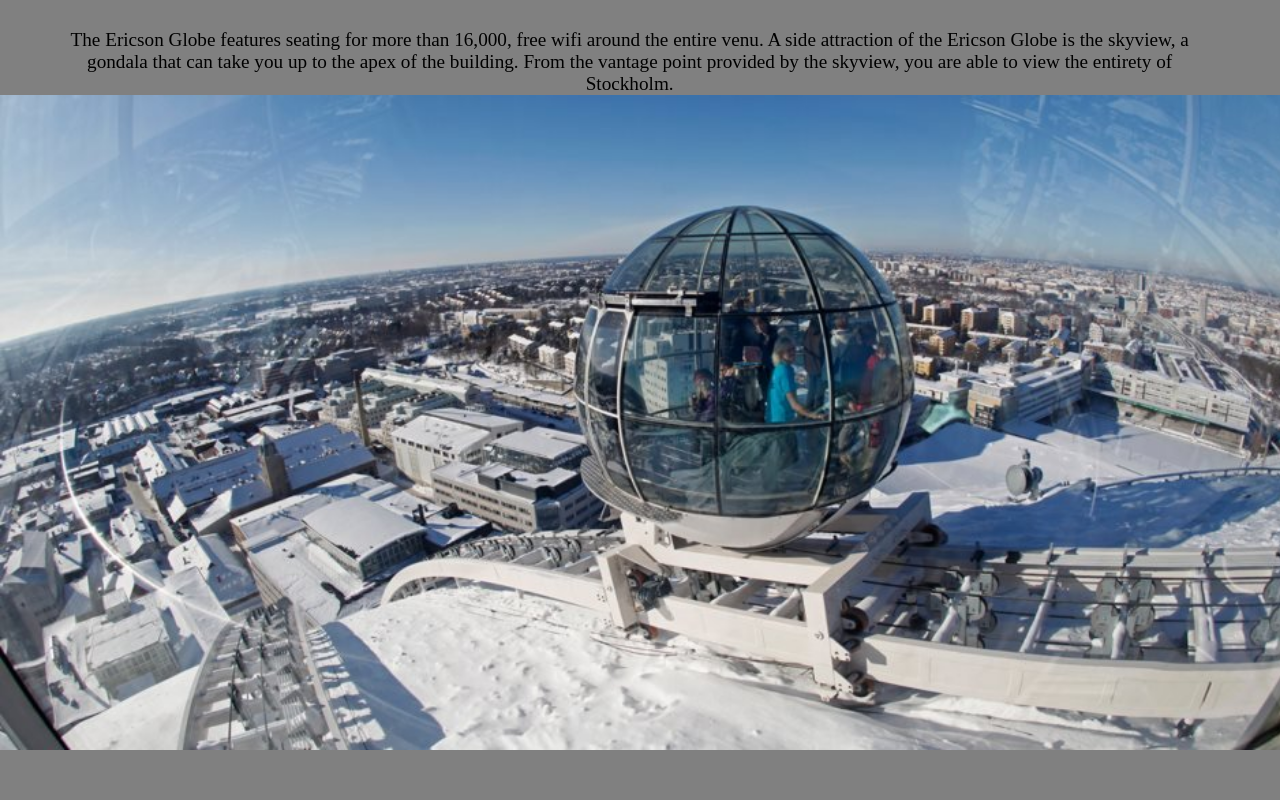
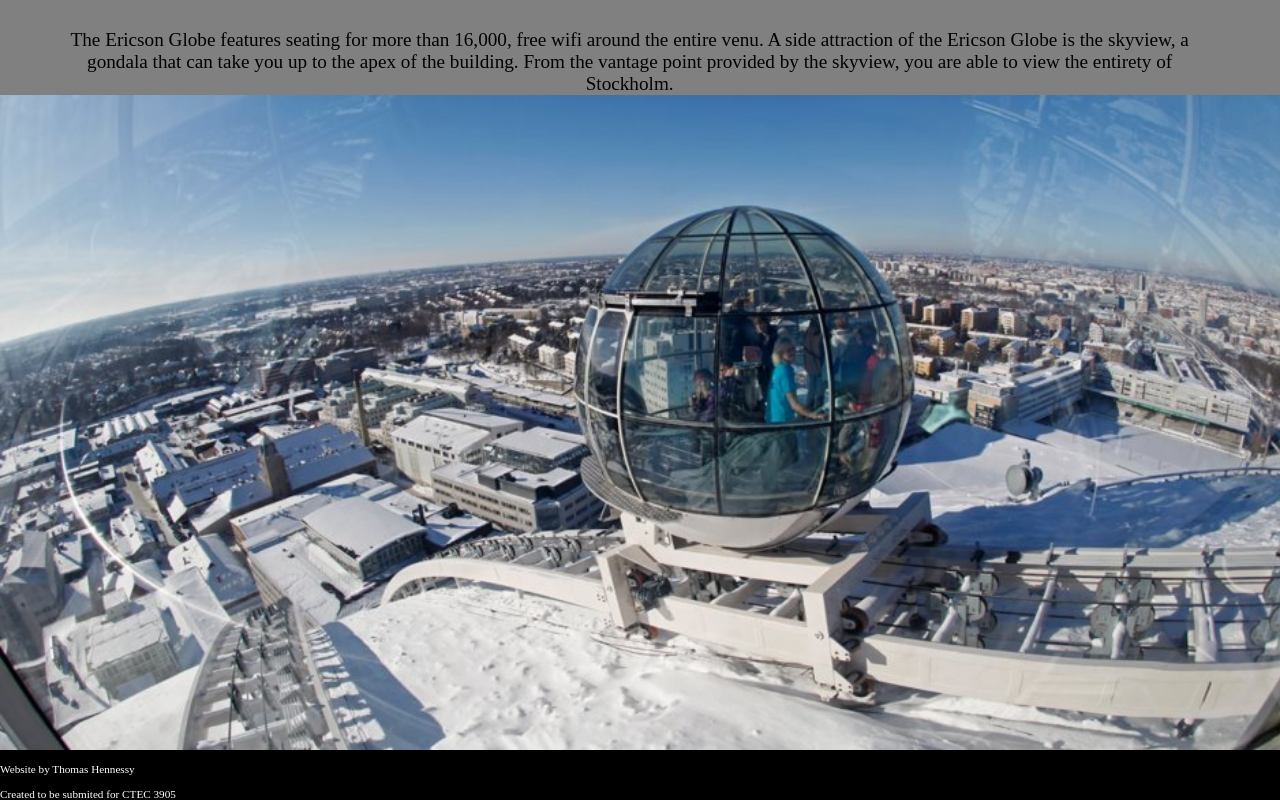
Before and after one commit to thomas-hennessy-work/Front-End-Web-Development, a plain HTML site: page location.html in a window 1280 px wide. Shown: the part 1726-2526 px from the top of the page. Before the commit the page ends 2484 px from the top, so only its background shows below. Drawn offline with Linux system fonts and the light colour scheme.

Commit message:
Added footer.

```diff
--- a/css/styles.css
+++ b/css/styles.css
@@ -6,6 +6,7 @@
 body{
   margin-left: auto;
   background-color: grey;
+  margin-bottom: 0%;
 
   /*Ask about horizontal scrolling*/
   max-width: 100%;
@@ -69,6 +70,18 @@ div.Moving_images{
 
 .discription_text{
   opacity: 0;
+}
+
+footer{
+  background-color: black;
+  color: white;
+  width: 103%;
+  padding-bottom: 0%;
+}
+
+.footer-text{
+  font-size: 70%;
+  padding-top: 1%;
 }
 
 
--- a/location.html
+++ b/location.html
@@ -41,10 +41,12 @@
         of Stockholm.
       </div>
       <img class="informative-image" src="images/globe_arena_skyview.jpg" alt="image of the view from the skyview">
-    </div
+    </div>
 
-    <div class="informative-text">
-    </div>
+    <footer>
+      <div class="footer-text">Website by Thomas Hennessy</div>
+      <div class="footer-text">Created to be submited for CTEC 3905</div>
+    </footer>
 
     <script src="js/location_scripts.js"></script>
   </body>
```
Also changed, not shown: index.html (+5 -0 lines).
